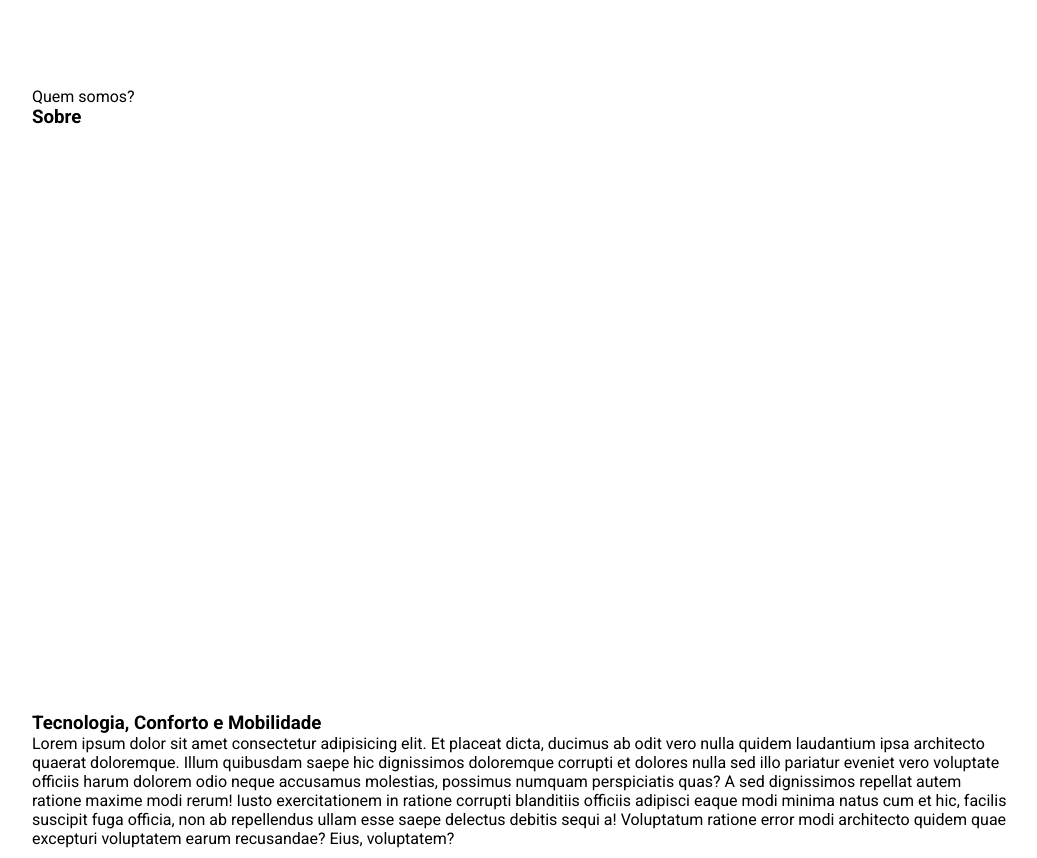
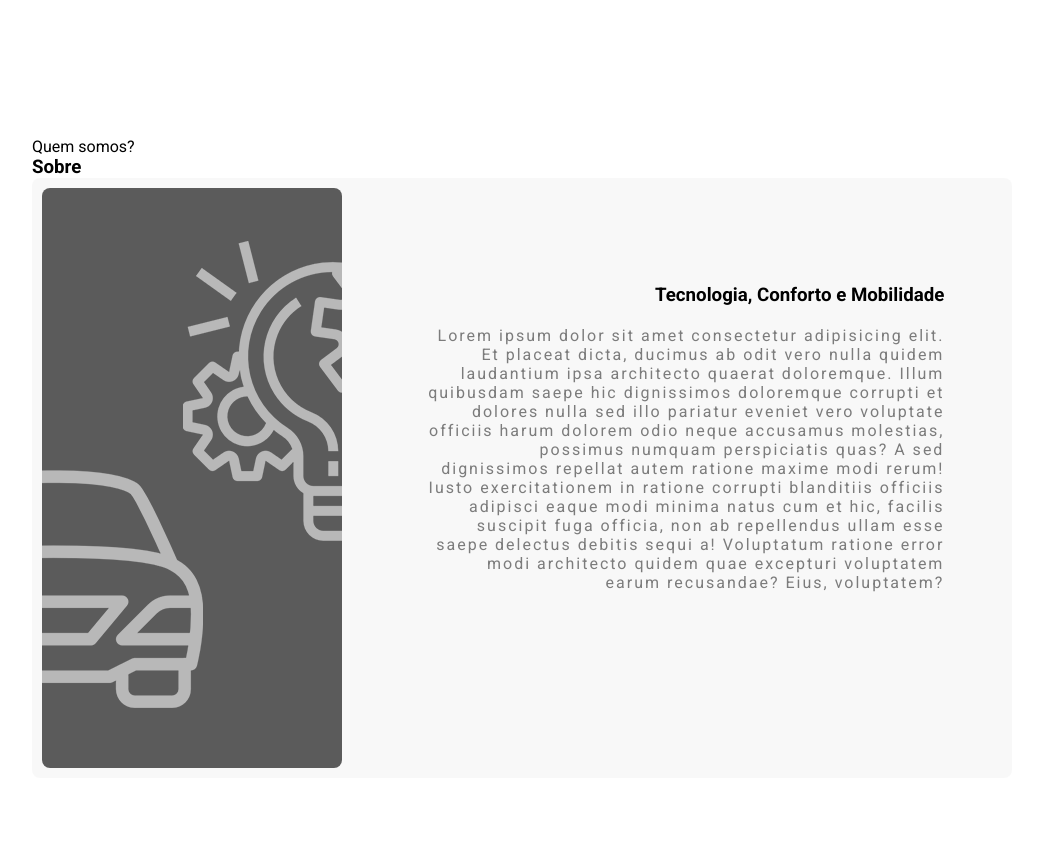
Before and after one commit to vitormendes09/Catalogo-de-carros, a plain HTML site: page index.html in a window 1280 px wide. Shown: the part 2644-3502 px from the top of the page, without its empty margins (118-1155 px from the left). Drawn offline with Linux system fonts and the light colour scheme.

Commit message:
CSS
Estilizando o about da página

```diff
--- a/index.html
+++ b/index.html
@@ -150,11 +150,11 @@
                 </h3>
 
                 <div class="sobre-content">
-                    <div class="left">
+                    <div class="esquerda">
                         <img src="images/about.png" alt="sobre">
                     </div>
 
-                    <div class="right">
+                    <div class="direita">
                         <h3>
                             Tecnologia, Conforto e Mobilidade
                         </h3>
--- a/style.css
+++ b/style.css
@@ -251,3 +251,63 @@ section .card-item{
     background: var(--laranja);
     color: black;
 }
+
+
+/*  */
+
+.sobre{
+    width: 100%;
+    height: 100%;
+    display: flex;
+    align-items: center;
+    justify-content: center;
+    padding: 50px 10px;
+}
+
+.sobre-content{
+    max-width: 1000px;
+    min-width: 300px;
+    height: 600px;
+    background: #dedede3b;
+    margin: 0 auto;
+    border-radius: 8px;
+    z-index: 10;
+    padding: 10px;
+    display: flex;
+    flex-direction: row;
+    align-items: center;
+    justify-content: space-between;
+
+}
+
+.esquerda{
+    max-width: 25%;
+    min-width: 300px;
+    height: 100%;
+    background: #000000a1;
+    border-radius: 8px;
+}
+
+.direita{
+    width: 60%;
+    height: 100%;
+    display: flex;
+    flex-direction: column;
+    align-items: flex-start;
+    justify-content: flex-start;
+    padding-top: 10%;
+}
+
+.direita h3{
+    text-align: right;
+    width:90% ;
+    margin-bottom: 20px;
+}
+
+.direita p{
+    max-width: 90%;
+    font-size: 1em;
+    letter-spacing: 2px;
+    text-align: right;
+    color: rgba(0, 0, 0, 0.5);
+}
```
